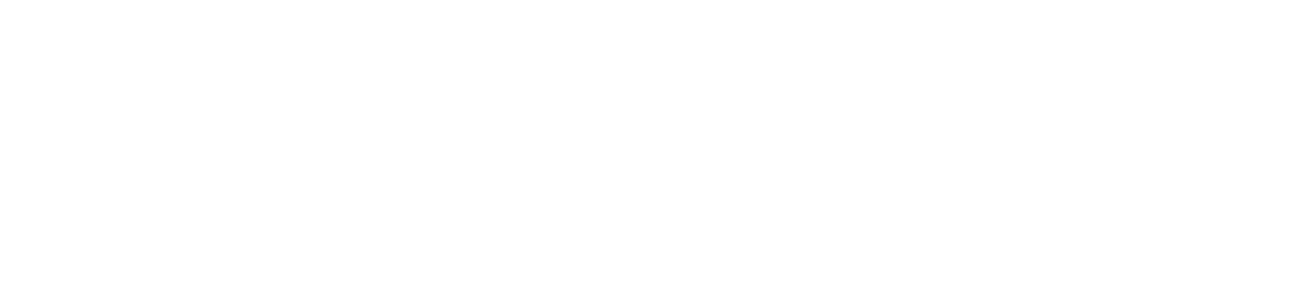
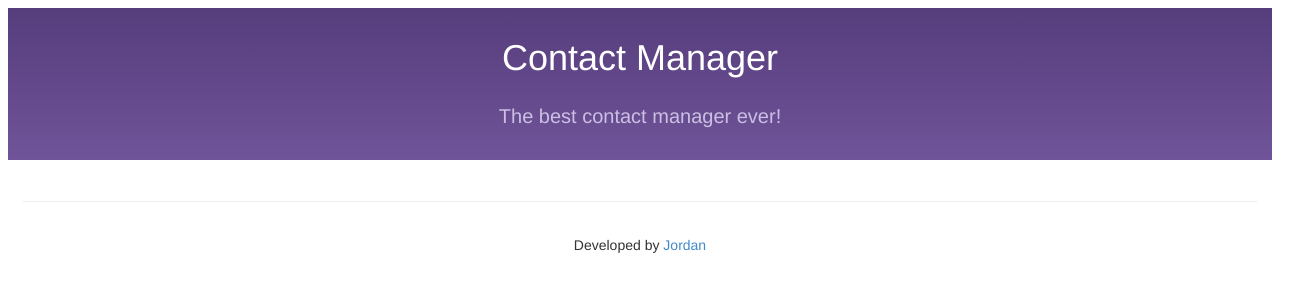
Before and after one commit to Jordanseggers/contactManager1, a website: page public/index.html in a window 1280 px wide. Shown: the whole page, 1302 px wide, since content can reach past the window. Drawn offline with Linux system fonts and the light colour scheme.

Commit message:
add stylesheet

```diff
--- a/public/index.html
+++ b/public/index.html
@@ -4,11 +4,28 @@
   <meta charset="UTF-8">
   <meta name="viewport" content="width=device-width, initial-scale=1.0">
   <meta http-equiv="X-UA-Compatible" content="ie=edge">
-  <title>Document</title>
+  <title>Contacts</title>
+  <link rel="stylesheet" type="text/css" href="stylesheets/styles.css" />
   <script src="/javascripts/jquery.js"></script>
   <script src="/javascripts/handlebars.js"></script>
 </head>
 <body>
+  <header class="bs-header">
+    <div class="container">
+      <a href="#home"><h1>Contact Manager</h1></a>
+      <p>The best contact manager ever!</p>
+    </div>
+  </header>
 
+  <div class="container">
+    <div class="row">
+      <div class="col-xs-12 main-container">
+      </div>
+    </div>
+
+    <div class="footer text-center">
+      <p>Developed by <a href="http://www.devsaran.com">Jordan</a></p>
+    </div>
+  </div>
 </body>
 </html>
--- /dev/null
+++ b/public/stylesheets/styles.css
@@ -0,0 +1,128 @@
+.bs-header {
+  position: relative;
+  padding: 30px 15px;
+  font-size: 20px;
+  color: #cdbfe3;
+  text-align: center;
+  background-color: #6f5499;
+  background-image: -webkit-linear-gradient(top,#563d7c 0,#6f5499 100%);
+  background-image: linear-gradient(to bottom,#563d7c 0,#6f5499 100%);
+  background-repeat: repeat-x;
+}
+article, aside, details, figcaption, figure, footer, header, hgroup, main, nav, section, summary {
+  display: block;
+}
+body {
+  font-family: "Helvetica Neue",Helvetica,Arial,sans-serif;
+  font-size: 14px;
+  line-height: 1.42857;
+  color: #333;
+  background-color: #fff;
+}
+.container {
+  margin-right: auto;
+  margin-left: auto;
+  padding-left: 15px;
+  padding-right: 15px;
+}
+div {
+  display: block;
+}
+a {
+  color: #428bca;
+  text-decoration: none;
+}
+.bs-header h1 {
+  margin-top: 0;
+  color: #fff;
+}
+.h1, h1 {
+  font-size: 36px;
+}
+h1, h2, h3 {
+  margin-top: 20px;
+  margin-bottom: 10px;
+}
+.h1, .h2, .h3, .h4, .h5, .h6, h1, h2, h3, h4, h5, h6 {
+  font-family: "Helvetica Neue",Helvetica,Arial,sans-serif;
+  font-weight: 500;
+  line-height: 1.1;
+  color: inherit;
+}
+h1 {
+  margin: 0.67em 0;
+}
+.bs-header p {
+  margin-bottom: 0;
+  font-weight: 300;
+  line-height: 1.4;
+}
+p {
+  margin: 0 0 10px;
+}
+p {
+  display: block;
+  margin-block-start: 1em;
+  margin-block-end: 1em;
+  margin-inline-start: 0px;
+  margin-inline-end: 0px;
+}
+.row {
+  margin-left: -15px;
+  margin-right: -15px;
+}
+.col-xs-12 {
+  width: 100%;
+}
+.col-xs-1, .col-xs-10, .col-xs-11, .col-xs-12, .col-xs-2, .col-xs-3, .col-xs-4, .col-xs-5, .col-xs-6, .col-xs-7, .col-xs-8, .col-xs-9 {
+  float: left;
+}
+.col-lg-1, .col-lg-10, .col-lg-11, .col-lg-12, .col-lg-2, .col-lg-3, .col-lg-4, .col-lg-5, .col-lg-6, .col-lg-7, .col-lg-8, .col-lg-9, .col-md-1, .col-md-10, .col-md-11, .col-md-12, .col-md-2, .col-md-3, .col-md-4, .col-md-5, .col-md-6, .col-md-7, .col-md-8, .col-md-9, .col-sm-1, .col-sm-10, .col-sm-11, .col-sm-12, .col-sm-2, .col-sm-3, .col-sm-4, .col-sm-5, .col-sm-6, .col-sm-7, .col-sm-8, .col-sm-9, .col-xs-1, .col-xs-10, .col-xs-11, .col-xs-12, .col-xs-2, .col-xs-3, .col-xs-4, .col-xs-5, .col-xs-6, .col-xs-7, .col-xs-8, .col-xs-9 {
+  position: relative;
+  min-height: 1px;
+  padding-left: 15px;
+  padding-right: 15px;
+}
+.well {
+  min-height: 20px;
+  padding: 19px;
+  margin-bottom: 20px;
+  background-color: #f5f5f5;
+  border: 1px solid #e3e3e3;
+  border-radius: 4px;
+  -webkit-box-shadow: inset 0 1px 1px rgb(0 0 0 / 5%);
+  box-shadow: inset 0 1px 1px rgb(0 0 0 / 5%);
+}
+.row:after {
+  clear: both;
+}
+.row:after, .row:before {
+  content: " ";
+  display: table;
+}
+.media-list {
+  padding-left: 0;
+  list-style: none;
+}
+ol, ul {
+  margin-top: 0;
+  margin-bottom: 10px;
+}
+ul {
+  display: block;
+  list-style-type: disc;
+  margin-block-start: 1em;
+  margin-block-end: 1em;
+  margin-inline-start: 0px;
+  margin-inline-end: 0px;
+  padding-inline-start: 40px;
+}
+.text-center {
+  text-align: center;
+}
+.footer {
+  padding-top: 20px;
+  padding-bottom: 20px;
+  margin-top: 40px;
+  border-top: 1px solid #eee;
+}
```
